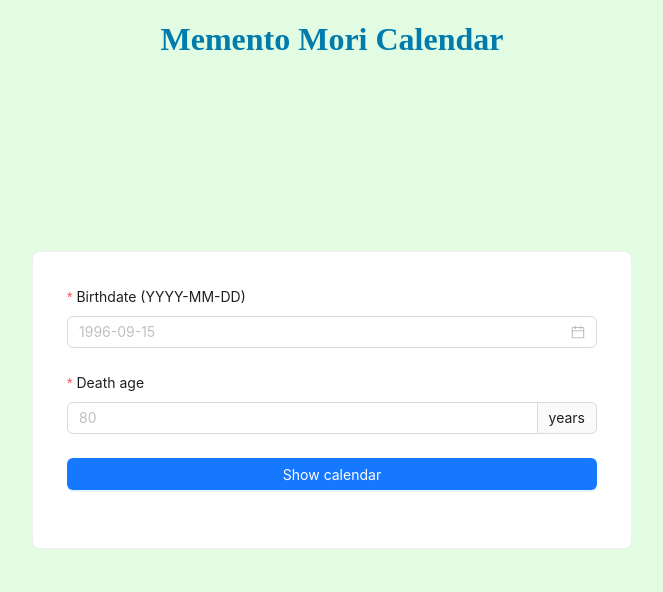
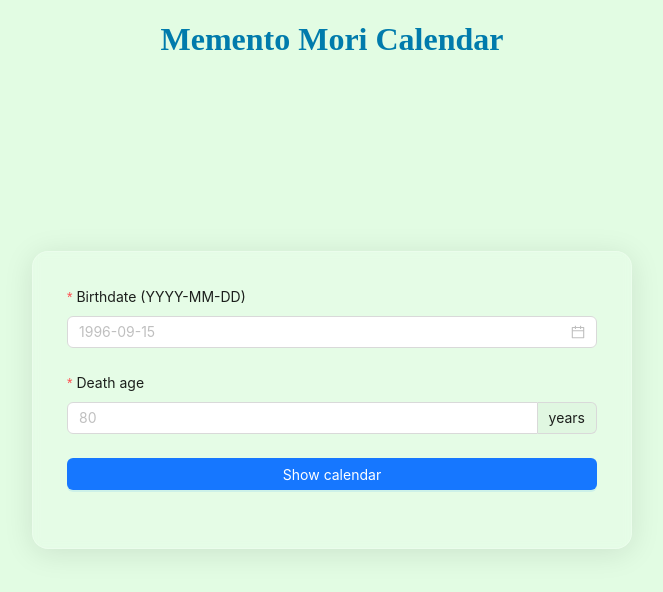
Before and after one commit to chessmadridista/memento-mori, a React (Create React App) app in the folder app/: page / in a window 1280 px wide. Shown: the top 592 px of the page, without its empty margins (308-971 px from the left). Built offline with nearby package versions, Linux system fonts and the light colour scheme.

Commit message:
Add glassy look to the form card.

```diff
--- a/app/src/components/form/Form.module.scss
+++ b/app/src/components/form/Form.module.scss
@@ -4,10 +4,14 @@
     top: 50%;
     left: 50%;
     transform: translate(-50%, -50%);
+    background: rgba(255, 255, 255, 0.11);
+    border-radius: 16px;
+    box-shadow: 0 4px 30px rgba(0, 0, 0, 0.1);
+    backdrop-filter: blur(4.9px);
+    -webkit-backdrop-filter: blur(4.9px);
+    border: 1px solid rgba(255, 255, 255, 0.23);
 
     .form {
-        background-color: #fff;
-
         .input {
             width: 100%;
         }
```
